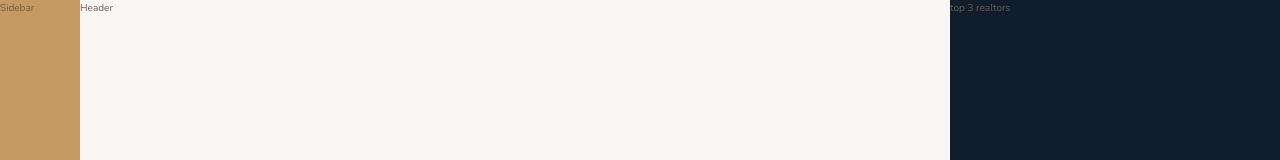
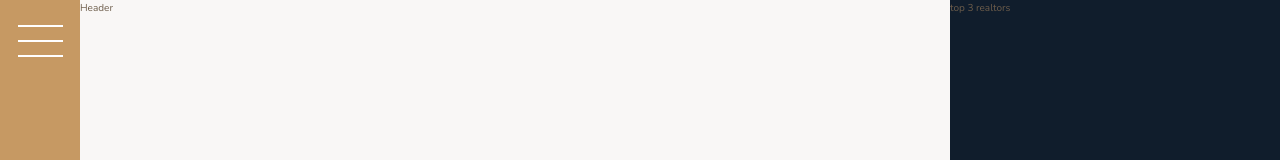
Before and after one commit to bugdlr/Nexter, a website: page index.html in a window 1280 px wide. Shown: the top 160 px of the page. Drawn offline with nearby package versions, Linux system fonts and the light colour scheme.

Commit message:
build sidebar section

```diff
--- a/index.html
+++ b/index.html
@@ -13,7 +13,7 @@
     </head>
     <body class="container">
         <div class="sidebar">
-          Sidebar
+          <button class="nav-btn"></button>
         </div>
 
         <header class="header">
--- a/sass/_sidebar.scss
+++ b/sass/_sidebar.scss
@@ -2,4 +2,32 @@
   background-color: $color-primary;
   grid-column: sidebar-start / sidebar-end;
   grid-row: 1 / -1;
+  display: flex;
+  justify-content: center;
 }
+
+
+.nav-btn {
+  border: none;
+  border-radius: 0;
+  background-color: #fff;
+  height: 2px;
+  width: 4.5rem;
+  margin-top: 4rem;
+
+  &::before,
+  &::after {
+    background: #fff;
+    height: 2px;
+    width: 4.5rem;
+    content: "";
+    display: block;
+  }
+
+  &::before {
+    transform: translateY(-1.5rem);
+  }
+  &::after {
+    transform: translateY(1.3rem);
+  }
+}
```
Also changed, not shown: css/style.css.
